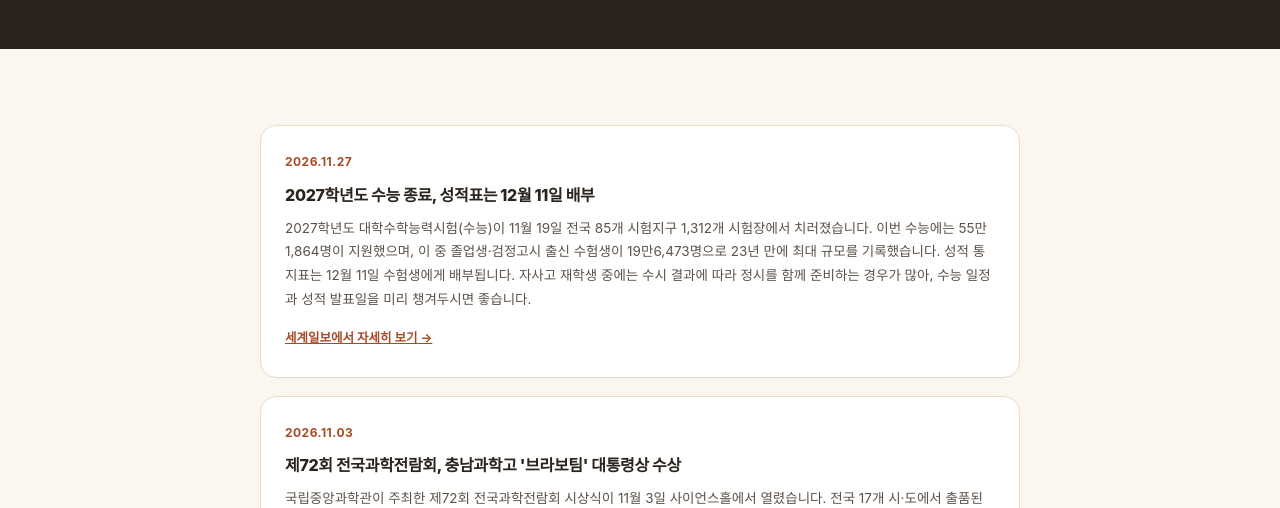
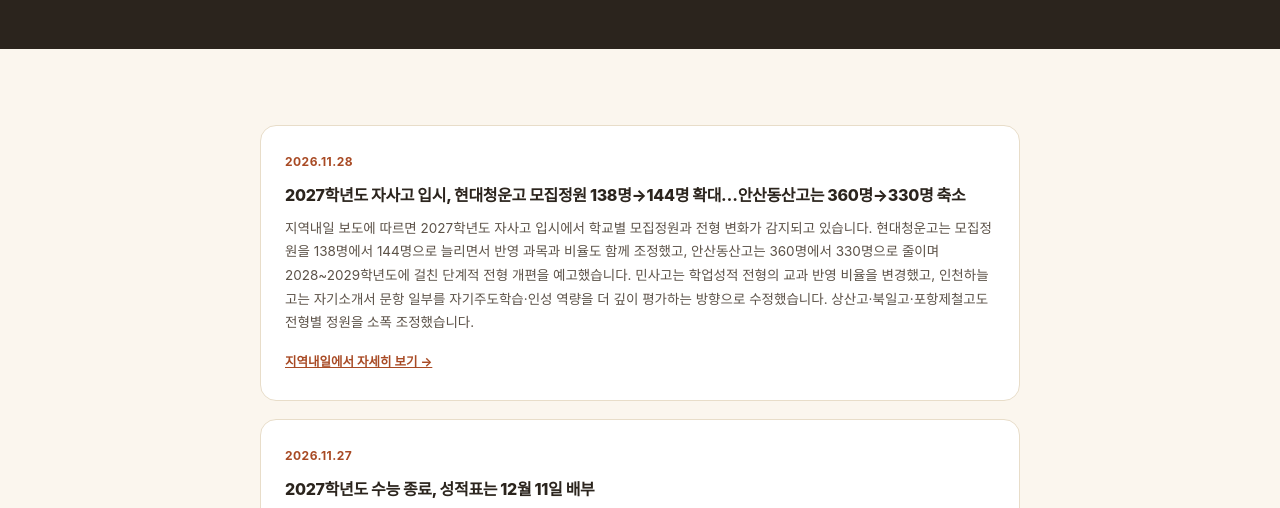
Before and after one commit to hasa080525-ctrl/one-ssam, a plain HTML site: page news.html in a window 1280 px wide. Shown: the part 286-794 px from the top of the page. Drawn offline with Linux system fonts and the light colour scheme; a web font is replaced by a local one.

Commit message:
뉴스: 2027학년도 자사고 모집정원 변화(현대청운고·안산동산고 등) 추가
Co-Authored-By: Claude Sonnet 5 <noreply@anthropic.com>

```diff
--- a/news.html
+++ b/news.html
@@ -84,6 +84,12 @@
 <section>
   <div class="wrap">
     <div class="news-grid">
+      <div class="news-card">
+        <div class="news-date">2026.11.28</div>
+        <h3>2027학년도 자사고 입시, 현대청운고 모집정원 138명→144명 확대…안산동산고는 360명→330명 축소</h3>
+        <p>지역내일 보도에 따르면 2027학년도 자사고 입시에서 학교별 모집정원과 전형 변화가 감지되고 있습니다. 현대청운고는 모집정원을 138명에서 144명으로 늘리면서 반영 과목과 비율도 함께 조정했고, 안산동산고는 360명에서 330명으로 줄이며 2028~2029학년도에 걸친 단계적 전형 개편을 예고했습니다. 민사고는 학업성적 전형의 교과 반영 비율을 변경했고, 인천하늘고는 자기소개서 문항 일부를 자기주도학습·인성 역량을 더 깊이 평가하는 방향으로 수정했습니다. 상산고·북일고·포항제철고도 전형별 정원을 소폭 조정했습니다.</p>
+        <a href="https://www.localnaeil.com/News/View/654925" target="_blank" rel="noopener">지역내일에서 자세히 보기 →</a>
+      </div>
       <div class="news-card">
         <div class="news-date">2026.11.27</div>
         <h3>2027학년도 수능 종료, 성적표는 12월 11일 배부</h3>
--- a/sitemap.xml
+++ b/sitemap.xml
@@ -32,7 +32,7 @@
   </url>
   <url>
     <loc>https://one-ssam.co.kr/news.html</loc>
-    <lastmod>2026-11-27</lastmod>
+    <lastmod>2026-11-28</lastmod>
     <changefreq>weekly</changefreq>
     <priority>0.7</priority>
   </url>
```
